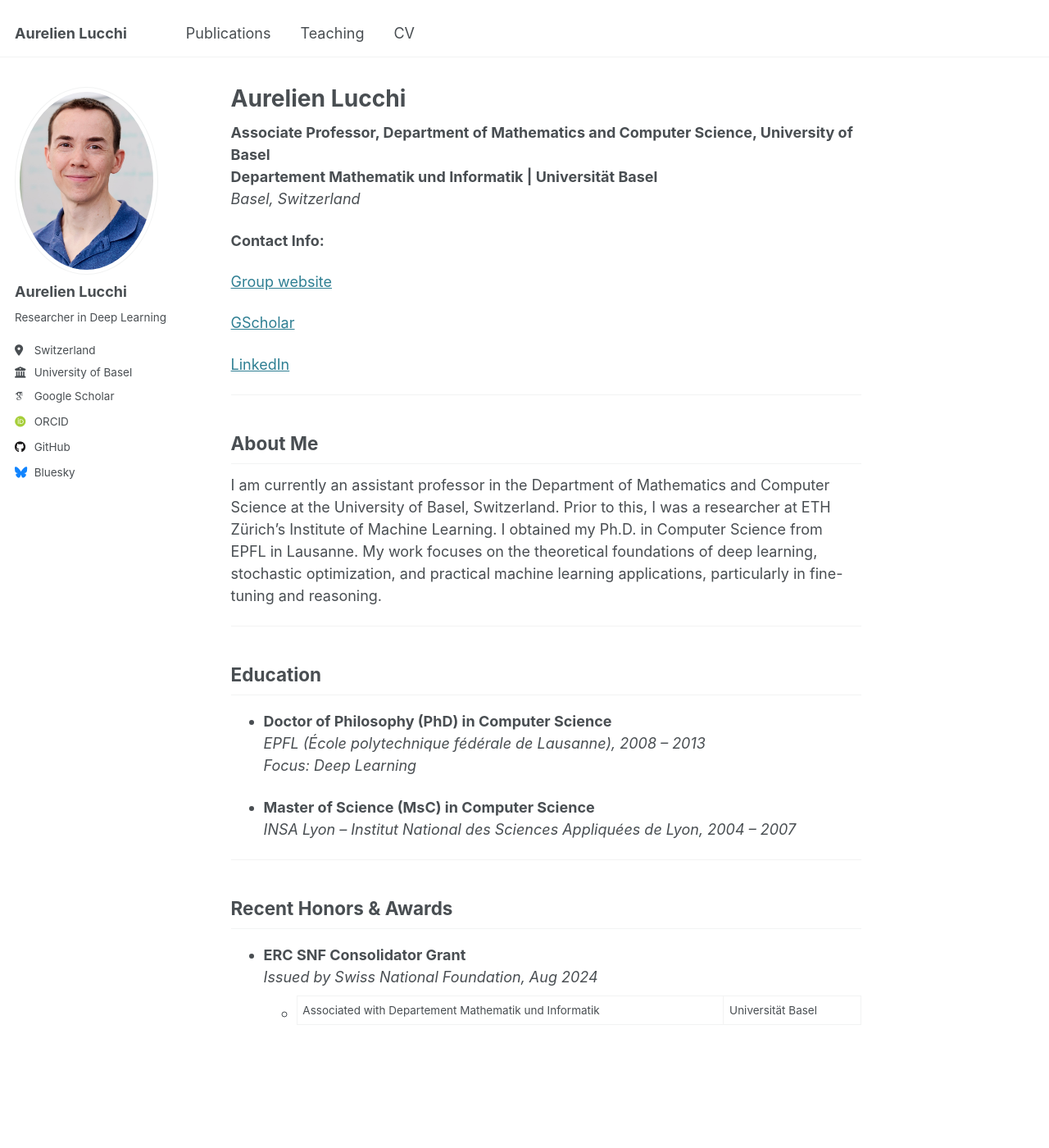
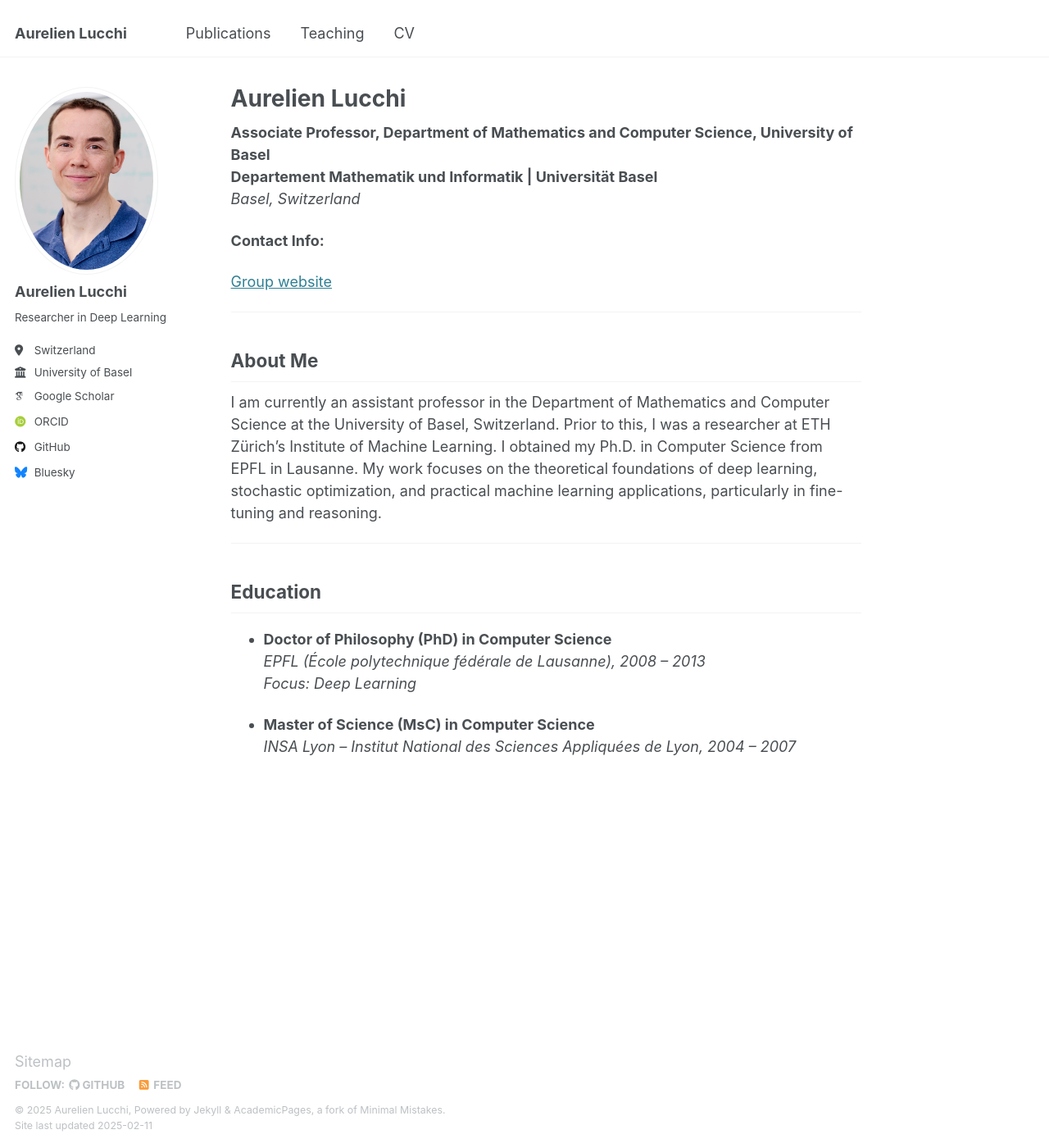
Before and after one commit to alucchi/alucchi.github.io, a Jekyll site: the page built from _pages/about.md, in a window 1280 px wide and 1400 px high. Shown: the whole window at 82% size. Built offline with Jekyll 4.4.1, drawn with Linux system fonts in a browser that asks for light colours; some web fonts are replaced.

Commit message:
Update about.md

```diff
--- a/_pages/about.md
+++ b/_pages/about.md
@@ -15,9 +15,6 @@ redirect_from:
 
 [Group website](https://omls.dmi.unibas.ch/en/)
 
-[GScholar](https://scholar.google.com/citations?user=V1ONSgIAAAAJ&hl=en)
-
-[LinkedIn](https://www.linkedin.com/in/aurelien-lucchi-aa18835/)
 
 ---
 
@@ -35,11 +32,3 @@ I am currently an assistant professor in the Department of Mathematics and Compu
 
 - **Master of Science (MsC) in Computer Science**
   *INSA Lyon – Institut National des Sciences Appliquées de Lyon, 2004 – 2007*
-
----
-
-## Recent Honors & Awards
-
-- **ERC SNF Consolidator Grant**
-  *Issued by Swiss National Foundation, Aug 2024*
-  - Associated with Departement Mathematik und Informatik | Universität Basel
```
